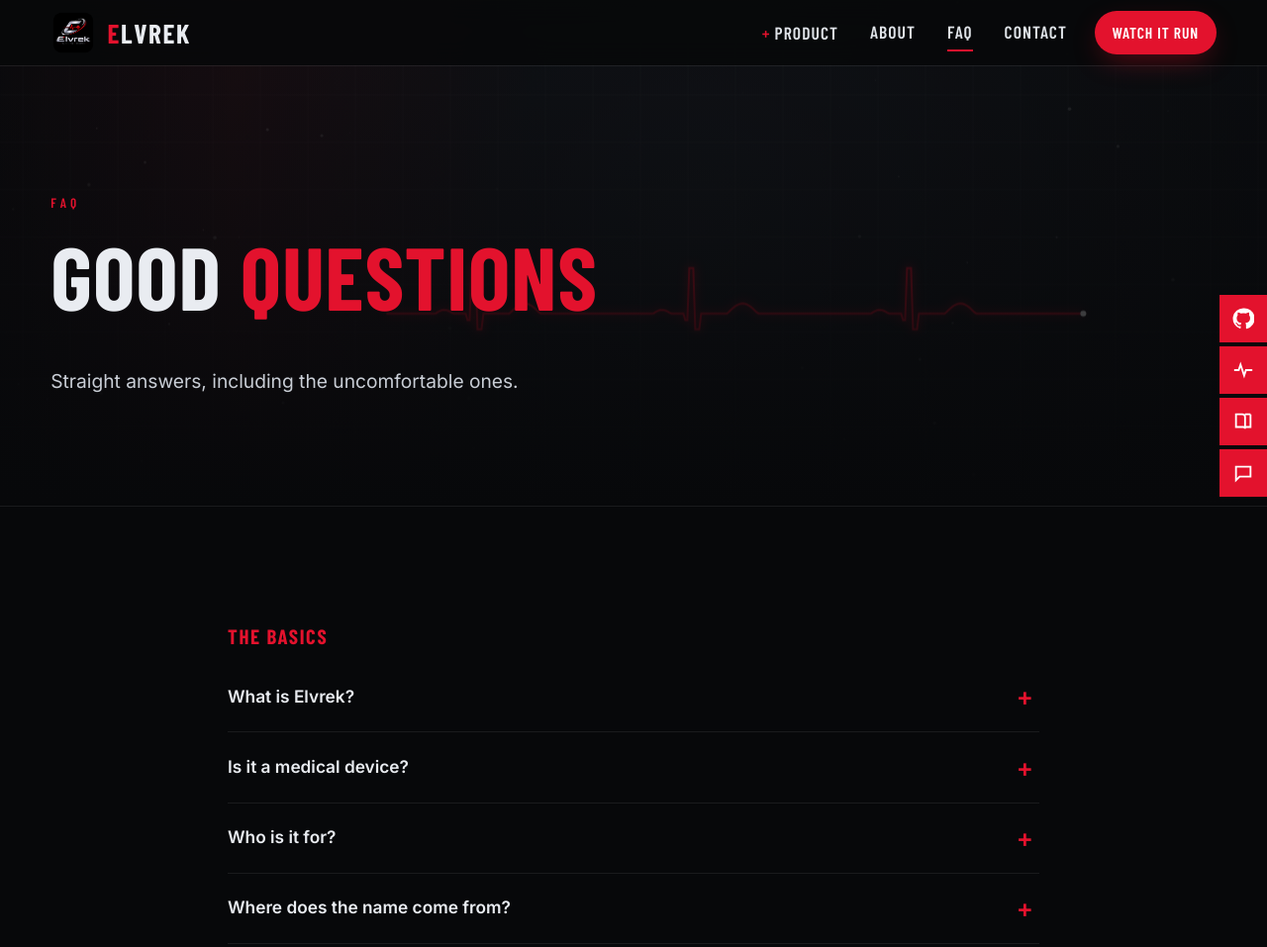
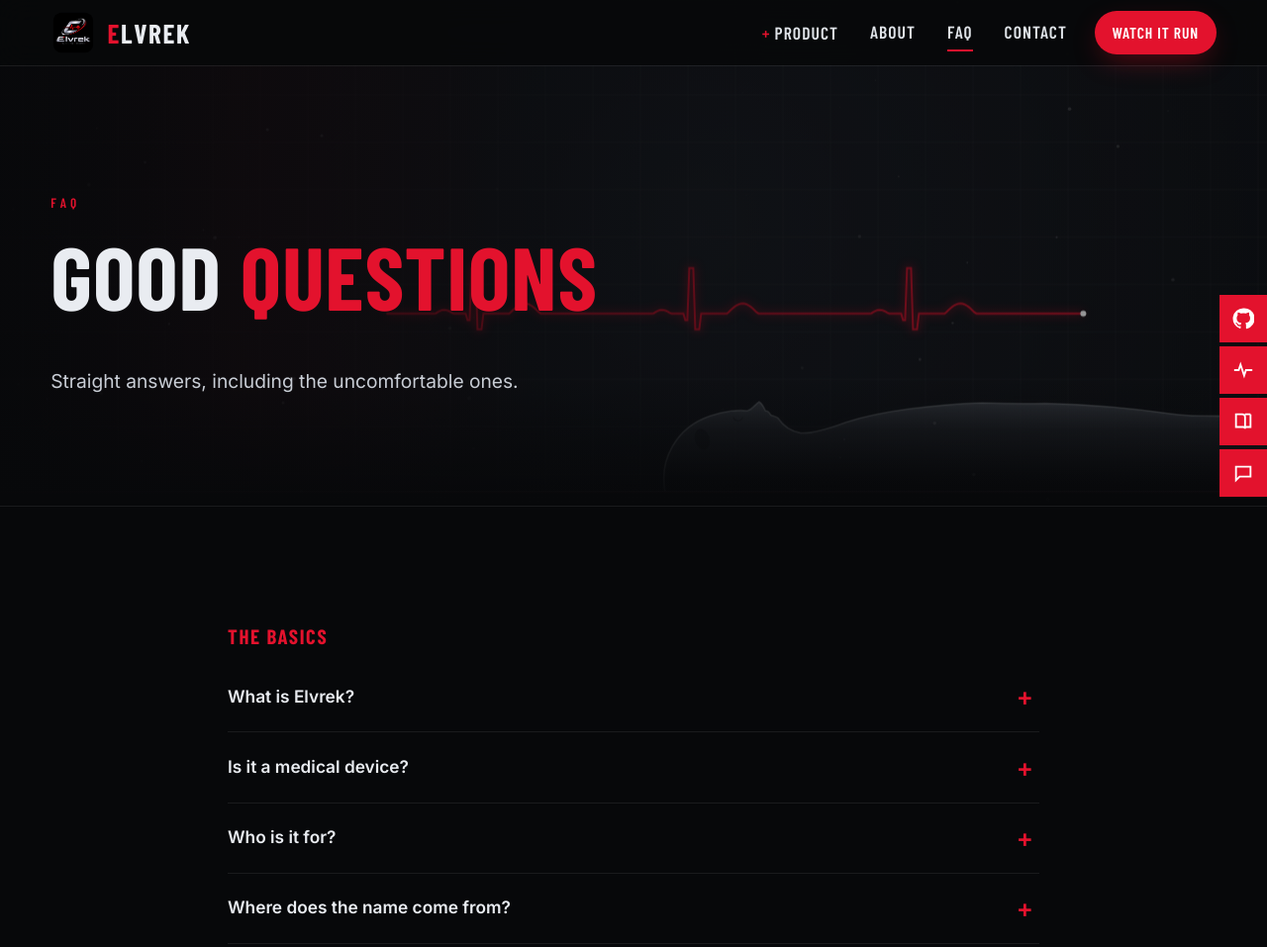
Before and after one commit to angelraph/elvrek, a plain HTML site: page web/faq.html in a window 1280 px wide. Shown: the top 957 px of the page at 99% size. Drawn offline with nearby package versions, Linux system fonts and the light colour scheme; animation ran at ten frames a second.

Commit message:
Website: draw a patient under the arm in the hero, product layout on wide screens
The hero now shows a person lying on their back under the compression arm,
the cup pressing the chest in rhythm, with the headline on the left on wide
screens. Inner page headers carry the same figure, faint, along the bottom.

Co-Authored-By: Claude Opus 5.5 <noreply@anthropic.com>

```diff
--- a/web/assets/css/site.css
+++ b/web/assets/css/site.css
@@ -245,7 +245,14 @@ h3 { font-size: clamp(1.4rem, 2.2vw, 1.9rem); }
   border-bottom: 1px solid var(--line);
 }
 .page-hero canvas.hero-bg { position: absolute; inset: 0; width: 100%; height: 100%; z-index: -2; opacity: 0.7; }
-.page-hero::after { content: ""; position: absolute; inset: 0; z-index: -1; background: linear-gradient(180deg, rgba(7,8,10,0.2), var(--bg)); }
+.page-hero::after { content: ""; position: absolute; inset: 0; z-index: -1; background: linear-gradient(90deg, rgba(7,8,10,0.85) 0%, rgba(7,8,10,0.35) 55%, rgba(7,8,10,0.1) 100%), linear-gradient(180deg, transparent 75%, var(--bg)); }
+@media (min-width: 981px) {
+  .hero { place-items: center start; text-align: left; }
+  .hero-inner { margin-left: max(5vw, calc((100vw - var(--max)) / 2)); width: min(640px, 50vw); }
+  .hero .sub { margin-left: 0; }
+  .hero .actions { justify-content: flex-start; }
+  .hero::after { background: linear-gradient(90deg, rgba(7,8,10,0.75) 0%, rgba(7,8,10,0.25) 45%, transparent 70%), linear-gradient(180deg, transparent 80%, var(--bg)); }
+}
 .page-hero h1 { font-size: clamp(2.8rem, 7vw, 5.6rem); }
 .page-hero .lead { max-width: 720px; }
 
--- a/web/assets/js/site.js
+++ b/web/assets/js/site.js
@@ -303,23 +303,13 @@
         const cyc = (t * 110 / 60) % 1;
         const depth = 0.5 * (1 - Math.cos(2 * Math.PI * cyc));
         const wide = w > 980;
-        const s = Math.min(w, h) / (wide ? 1000 : 900);
-        const cx = wide ? w * 0.8 : w * 0.5, base = h * (wide ? 0.9 : 0.86);
-        ctx.globalAlpha = wide ? 0.95 : 0.28;
-        // chest body
+        const s = wide ? Math.min(w / 2150, h / 900) : w / 1100;
+        const cx = wide ? w * 0.79 : w * 0.8, base = h * (wide ? 0.84 : 0.95);
+        ctx.globalAlpha = wide ? 1 : 0.5;
+        // the patient, lying on their back, head to the left
         ctx.save();
         ctx.translate(cx, base);
-        const dip = depth * 22 * s;
-        const body = ctx.createLinearGradient(0, -120 * s, 0, 60 * s);
-        body.addColorStop(0, "#3a3f47"); body.addColorStop(1, "#0b0c0f");
-        ctx.fillStyle = body;
-        ctx.beginPath();
-        ctx.moveTo(-w, 60 * s);
-        ctx.bezierCurveTo(-520 * s, -40 * s, -260 * s, -90 * s, -120 * s, -95 * s);
-        ctx.quadraticCurveTo(0, -95 * s + dip * 1.6, 120 * s, -92 * s);
-        ctx.bezierCurveTo(300 * s, -80 * s, 520 * s, -20 * s, w, 50 * s);
-        ctx.lineTo(w, 400 * s); ctx.lineTo(-w, 400 * s); ctx.closePath(); ctx.fill();
-        ctx.strokeStyle = "rgba(255,255,255,0.18)"; ctx.lineWidth = 1.2; ctx.stroke();
+        drawPatient(ctx, s, depth * 22 * s, w, 1);
         // arm frame
         const col = ctx.createLinearGradient(-60 * s, 0, 60 * s, 0);
         col.addColorStop(0, "#8d939b"); col.addColorStop(0.5, "#e6e9ee"); col.addColorStop(1, "#6d727a");
@@ -349,6 +339,16 @@
         roundRect(ctx, -26 * s, top + 70 * s, 52 * s, 30 * s, 6 * s); ctx.fill();
         ctx.restore();
         ctx.globalAlpha = 1;
+      } else {
+        // inner pages: the same patient, faint, along the bottom of the header
+        const s = Math.min(w / 2400, h / 620);
+        ctx.save();
+        ctx.globalAlpha = 0.9;
+        ctx.translate(w * 0.8, h * 0.9);
+        const cyc = (t * 110 / 60) % 1;
+        drawPatient(ctx, s, 0.5 * (1 - Math.cos(2 * Math.PI * cyc)) * 10 * s, w, 0.6);
+        ctx.restore();
+        ctx.globalAlpha = 1;
       }
 
       // monitor trace
@@ -375,6 +375,56 @@
     };
     requestAnimationFrame(draw);
   });
+
+  /* A person lying on their back, seen from the side, head to the left.
+     Origin is the sternum at table level; dip pushes the chest down under
+     the cup. Drawn as a soft grey render with a light rim, like a studio shot. */
+  function drawPatient(c, s, dip, w, light) {
+    const P = (x, y) => [x * s, y * s];
+    c.save();
+    const g = c.createLinearGradient(0, -110 * s, 0, 70 * s);
+    g.addColorStop(0, `rgba(122,130,142,${light})`);
+    g.addColorStop(0.35, `rgba(62,67,76,${light})`);
+    g.addColorStop(1, "rgba(10,11,14,1)");
+    c.fillStyle = g;
+    c.beginPath();
+    c.moveTo(-w * 2, 70 * s);
+    c.lineTo(...P(-660, 70));
+    c.bezierCurveTo(...P(-672, 10), ...P(-640, -52), ...P(-575, -74));   // back of the skull
+    c.bezierCurveTo(...P(-548, -84), ...P(-520, -86), ...P(-505, -84));  // forehead
+    c.bezierCurveTo(...P(-496, -86), ...P(-490, -96), ...P(-482, -101)); // bridge of the nose
+    c.bezierCurveTo(...P(-476, -98), ...P(-472, -88), ...P(-470, -84));  // tip of the nose
+    c.bezierCurveTo(...P(-466, -84), ...P(-462, -80), ...P(-460, -76));  // lips
+    c.bezierCurveTo(...P(-456, -74), ...P(-450, -73), ...P(-446, -70));  // chin
+    c.bezierCurveTo(...P(-438, -58), ...P(-424, -46), ...P(-404, -42));  // under the jaw
+    c.bezierCurveTo(...P(-380, -40), ...P(-350, -50), ...P(-318, -62));  // neck to collarbone
+    c.bezierCurveTo(...P(-250, -84), ...P(-150, -96), ...P(-60, -99));   // upper chest
+    c.quadraticCurveTo(0, -100 * s + dip * 1.5, 60 * s, -98 * s);        // sternum under the cup
+    c.bezierCurveTo(...P(150, -96), ...P(230, -88), ...P(300, -78));     // lower ribs
+    c.bezierCurveTo(...P(360, -70), ...P(420, -76), ...P(480, -74));     // belly
+    c.bezierCurveTo(...P(560, -72), ...P(640, -66), w * 2, -64 * s);     // hips and legs
+    c.lineTo(w * 2, 70 * s);
+    c.closePath();
+    c.fill();
+    // rim light along the top of the body
+    c.strokeStyle = `rgba(235,240,246,${0.55 * light})`;
+    c.lineWidth = 1.6;
+    c.shadowColor = "rgba(235,240,246,0.35)";
+    c.shadowBlur = 8;
+    c.stroke();
+    c.shadowBlur = 0;
+    // ear and a closed eye
+    c.fillStyle = "rgba(20,22,27,0.55)";
+    c.beginPath(); c.ellipse(-590 * s, -30 * s, 14 * s, 20 * s, -0.3, 0, Math.PI * 2); c.fill();
+    c.strokeStyle = `rgba(20,22,27,${0.7 * light})`; c.lineWidth = 2 * s;
+    c.beginPath(); c.arc(-522 * s, -74 * s, 9 * s, 0.2, Math.PI - 0.2); c.stroke();
+    // table under the patient
+    c.fillStyle = "#08090b";
+    c.fillRect(-w * 2, 70 * s, w * 4, 400 * s);
+    c.strokeStyle = "rgba(227,18,45,0.35)"; c.lineWidth = 1;
+    c.beginPath(); c.moveTo(-w * 2, 70 * s); c.lineTo(w * 2, 70 * s); c.stroke();
+    c.restore();
+  }
 
   function roundRect(c, x, y, w, h, r) {
     c.beginPath();
```
Also changed, not shown: 1 other file.
